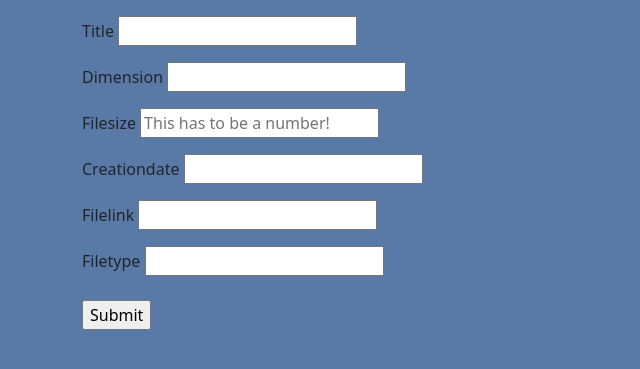
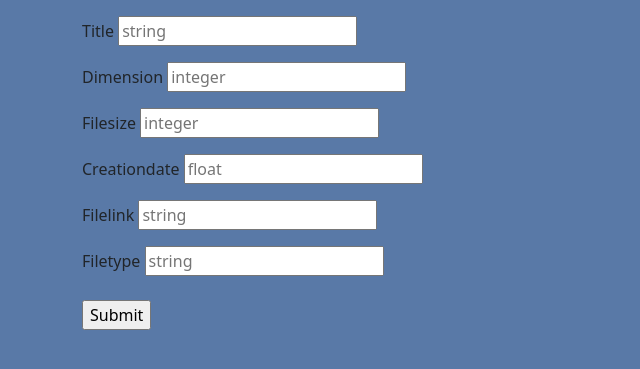
Before and after one commit to GordonZhen/GordonPractice-main-main, a Flask app: page /model/new in a window 1280 px wide. Shown: the part 96-465 px from the top of the page, without its empty margins (0-640 px from the left). Run offline with Flask 2, Linux system fonts and the light colour scheme; the visitor is signed in with stand-in values (Sample User, id 1); some libraries are stand-ins or nearby versions.

```diff
--- a/app/routes/__init__.py
+++ b/app/routes/__init__.py
@@ -3,5 +3,4 @@ from .login import *
 from .forum import *
 from .user import *
 from .sleep import *
-from .clinic import *
 from .model import *
--- a/app/templates/modelform.html
+++ b/app/templates/modelform.html
@@ -7,7 +7,7 @@
 
     <p>
         {{ form.title.label }}
-        {{ form.title(cols=64, rows=10) }}
+        {{ form.title(cols=64, rows=10,placeholder="string") }}
 
         {% for error in form.title.errors %}
             <span style="color: red;">[{{ error }}]</span>
@@ -15,7 +15,7 @@
     </p>
     <p>
         {{ form.dimension.label }}
-        {{ form.dimension(cols=64, rows=10) }}
+        {{ form.dimension(cols=64, rows=10,placeholder="integer") }}
 
         {% for error in form.dimension.errors %}
             <span style="color: red;">[{{ error }}]</span>
@@ -23,7 +23,7 @@
     </p>
     <p>
         {{ form.fileSize.label }}
-        {{ form.fileSize(cols=64, rows=10,placeholder = "This has to be a number!") }}
+        {{ form.fileSize(cols=64, rows=10,placeholder = "integer") }}
 
         {% for error in form.fileSize.errors %}
             <span style="color: red;">[{{ error }}]</span>
@@ -31,7 +31,7 @@
     </p>
     <p>
         {{ form.creationDate.label }}
-        {{ form.creationDate(cols=64, rows=10) }}
+        {{ form.creationDate(cols=64, rows=10 , placeholder = "float") }}
 
         {% for error in form.creationDate.errors %}
             <span style="color: red;">[{{ error }}]</span>
@@ -39,7 +39,7 @@
     </p>
     <p>
         {{ form.fileLink.label }}
-        {{ form.fileLink(cols=64, rows=10) }}
+        {{ form.fileLink(cols=64, rows=10, placeholder = "string") }}
 
         {% for error in form.fileLink.errors %}
             <span style="color: red;">[{{ error }}]</span>
@@ -47,7 +47,7 @@
     </p>
     <p>
         {{ form.fileType.label }}
-        {{ form.fileType(cols=64, rows=10) }}
+        {{ form.fileType(cols=64, rows=10, placeholder = "string") }}
 
         {% for error in form.fileType.errors %}
             <span style="color: red;">[{{ error }}]</span>
```
Also changed, not shown: app/templates/model.html (+4 -4 lines), app/static/edit_image.png (added), app/static/trashcan.png (added).
